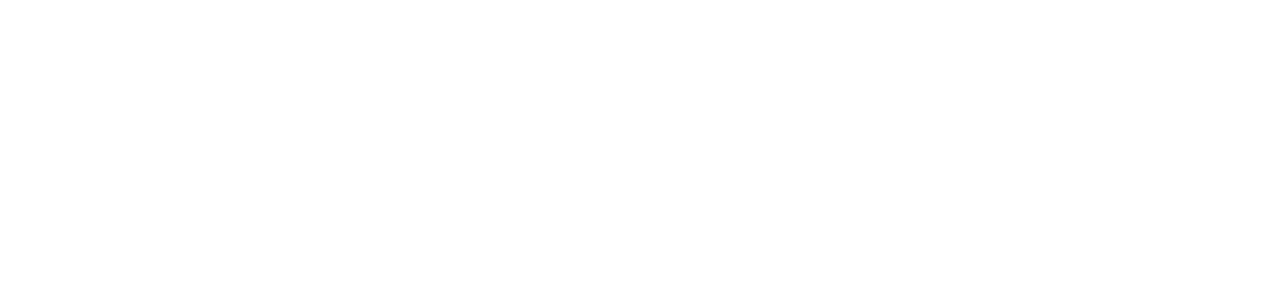
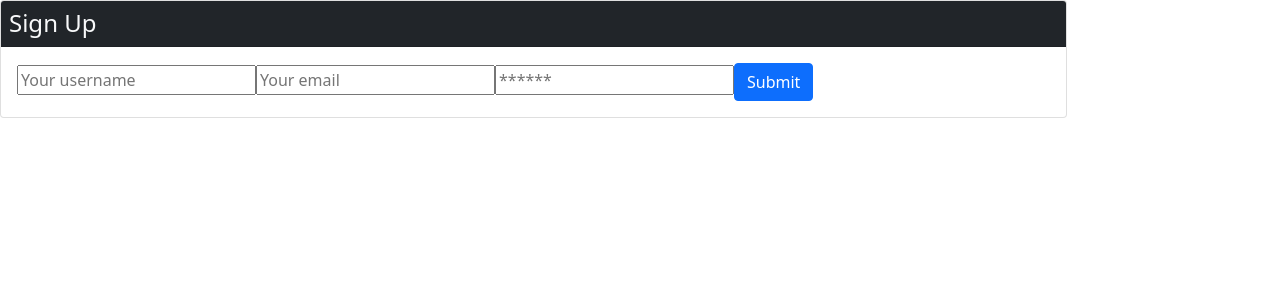
Before and after one commit to jgray33/travel-planner, a React (Create React App) app in the folder client/: page /signup in a window 1280 px wide. Before the commit this address had no page. Shown: the top 300 px of the page. Built offline with nearby package versions, Linux system fonts and the light colour scheme.

Commit message:
login and signup working

```diff
--- a/client/package.json
+++ b/client/package.json
@@ -2,12 +2,14 @@
   "name": "client",
   "version": "0.1.0",
   "private": true,
+  "proxy": "http://localhost:3001",
   "dependencies": {
     "@apollo/client": "^3.6.6",
     "@testing-library/jest-dom": "^5.16.4",
     "@testing-library/react": "^13.2.0",
     "@testing-library/user-event": "^13.5.0",
     "bootstrap": "^5.1.3",
+    "graphql": "^16.5.0",
     "jsonwebtoken": "^8.5.1",
     "jwt-decode": "^3.1.2",
     "react": "^18.1.0",
--- a/client/src/App.js
+++ b/client/src/App.js
@@ -11,6 +11,7 @@
 import Login from "./pages/Login";
 import Home from './pages/Home'
 import Trip from "./pages/TripPage";
+import Signup from "./pages/Signup";
 
 const httpLink = createHttpLink({
   uri: "/graphql",
@@ -38,6 +39,7 @@
         <div>
           <Routes>
             <Route path="/login" element={<Login />} />
+            <Route path="/signup" element={<Signup />} />
             <Route path="/trip" element={<Trip />} />
             <Route path="/" element={<Home />} />
             </Routes>
--- a/client/src/index.js
+++ b/client/src/index.js
@@ -11,7 +11,3 @@
     <App />
   </React.StrictMode>
 );
-
-// If you want to start measuring performance in your app, pass a function
-// to log results (for example: reportWebVitals(console.log))
-// or send to an analytics endpoint. Learn more: https://bit.ly/CRA-vitalsreportWebVitals();
--- a/client/src/pages/Login.js
+++ b/client/src/pages/Login.js
@@ -1,14 +1,94 @@
-import React, { userState } from 'react'
-import {Link} from "react-router-dom"
-// import { useMutation } from '@apollo/client'
-// import { LOGIN_USER } from '../utils/mutations';
+import React, { useState } from 'react';
+import { Link } from 'react-router-dom';
+import { useMutation } from '@apollo/client';
+import { LOGIN_USER } from '../utils/mutations';
 
-import Auth from '../utils/auth'
+import Auth from '../utils/auth';
 
-const Login = () => {
-    return (
-        <h2> Login</h2>
-    )
-}
+const Login = (props) => {
+  const [formState, setFormState] = useState({ email: '', password: '' });
+  const [login, { error, data }] = useMutation(LOGIN_USER);
 
-export default Login
+  // update state based on form input changes
+  const handleChange = (event) => {
+    const { name, value } = event.target;
+
+    setFormState({
+      ...formState,
+      [name]: value,
+    });
+  };
+
+  // submit form
+  const handleFormSubmit = async (event) => {
+    event.preventDefault();
+    console.log(formState);
+    try {
+      const { data } = await login({
+        variables: { ...formState },
+      });
+
+      Auth.login(data.login.token);
+    } catch (e) {
+      console.error(e);
+    }
+
+    // clear form values
+    setFormState({
+      email: '',
+      password: '',
+    });
+  };
+
+  return (
+    <main className="flex-row justify-center mb-4">
+      <div className="col-12 col-lg-10">
+        <div className="card">
+          <h4 className="card-header bg-dark text-light p-2">Login</h4>
+          <div className="card-body">
+            {data ? (
+              <p>
+                Success! You may now head{' '}
+                <Link to="/">back to the homepage.</Link>
+              </p>
+            ) : (
+              <form onSubmit={handleFormSubmit}>
+                <input
+                  className="form-input"
+                  placeholder="Your email"
+                  name="email"
+                  type="email"
+                  value={formState.email}
+                  onChange={handleChange}
+                />
+                <input
+                  className="form-input"
+                  placeholder="******"
+                  name="password"
+                  type="password"
+                  value={formState.password}
+                  onChange={handleChange}
+                />
+                <button
+                  className="btn btn-block btn-primary"
+                  style={{ cursor: 'pointer' }}
+                  type="submit"
+                >
+                  Submit
+                </button>
+              </form>
+            )}
+
+            {error && (
+              <div className="my-3 p-3 bg-danger text-white">
+                {error.message}
+              </div>
+            )}
+          </div>
+        </div>
+      </div>
+    </main>
+  );
+};
+
+export default Login;
--- a/client/src/pages/Signup.js
+++ b/client/src/pages/Signup.js
@@ -0,0 +1,100 @@
+import React, { useState } from 'react';
+import { Link } from 'react-router-dom';
+
+import { useMutation } from '@apollo/client';
+import { ADD_USER } from '../utils/mutations';
+
+import Auth from '../utils/auth';
+
+const Signup = () => {
+  const [formState, setFormState] = useState({
+    username: '',
+    email: '',
+    password: '',
+  });
+  const [addUser, { error, data }] = useMutation(ADD_USER);
+
+  const handleChange = (event) => {
+    const { name, value } = event.target;
+
+    setFormState({
+      ...formState,
+      [name]: value,
+    });
+  };
+
+  const handleFormSubmit = async (event) => {
+    event.preventDefault();
+    console.log(formState);
+
+    try {
+      const { data } = await addUser({
+        variables: { ...formState },
+      });
+
+      Auth.login(data.addUser.token);
+    } catch (e) {
+      console.error(e);
+    }
+  };
+
+  return (
+    <main className="flex-row justify-center mb-4">
+      <div className="col-12 col-lg-10">
+        <div className="card">
+          <h4 className="card-header bg-dark text-light p-2">Sign Up</h4>
+          <div className="card-body">
+            {data ? (
+              <p>
+                Success! You may now head{' '}
+                <Link to="/">back to the homepage.</Link>
+              </p>
+            ) : (
+              <form onSubmit={handleFormSubmit}>
+                <input
+                  className="form-input"
+                  placeholder="Your username"
+                  name="username"
+                  type="text"
+                  value={formState.name}
+                  onChange={handleChange}
+                />
+                <input
+                  className="form-input"
+                  placeholder="Your email"
+                  name="email"
+                  type="email"
+                  value={formState.email}
+                  onChange={handleChange}
+                />
+                <input
+                  className="form-input"
+                  placeholder="******"
+                  name="password"
+                  type="password"
+                  value={formState.password}
+                  onChange={handleChange}
+                />
+                <button
+                  className="btn btn-block btn-primary"
+                  style={{ cursor: 'pointer' }}
+                  type="submit"
+                >
+                  Submit
+                </button>
+              </form>
+            )}
+
+            {error && (
+              <div className="my-3 p-3 bg-danger text-white">
+                {error.message}
+              </div>
+            )}
+          </div>
+        </div>
+      </div>
+    </main>
+  );
+};
+
+export default Signup;
--- /dev/null
+++ b/client/src/utils/mutations.js
@@ -0,0 +1,25 @@
+import { gql } from '@apollo/client';
+
+export const LOGIN_USER = gql`
+  mutation login($email: String!, $password: String!) {
+    login(email: $email, password: $password) {
+      token
+      user {
+        _id
+        username
+      }
+    }
+  }
+`;
+
+export const ADD_USER = gql`
+  mutation addUser($username: String!, $email: String!, $password: String!) {
+    addUser(username: $username, email: $email, password: $password) {
+      token
+      user {
+        _id
+        username
+      }
+    }
+  }
+`;
```
Also changed, not shown: client/src/utils/queries.js (added, +36 -0 lines), 1 other file (tests, documents, lock files or other folders).
